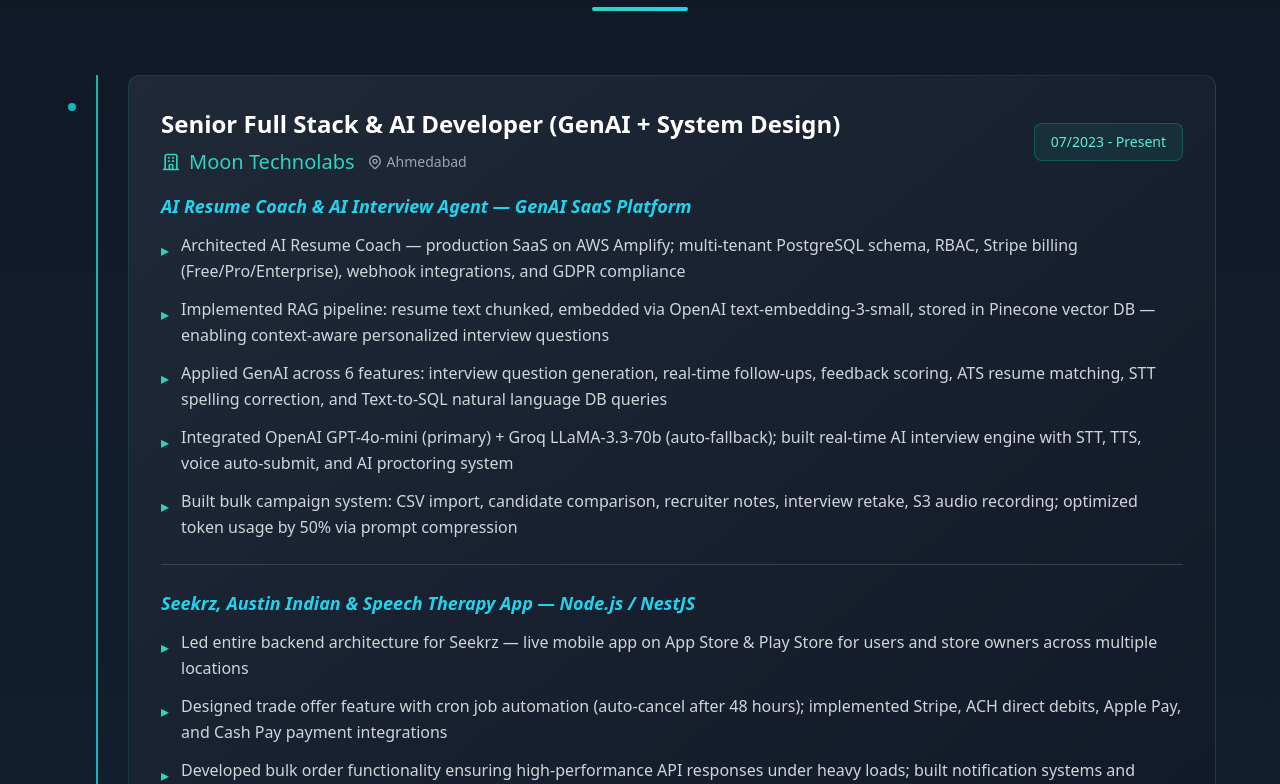
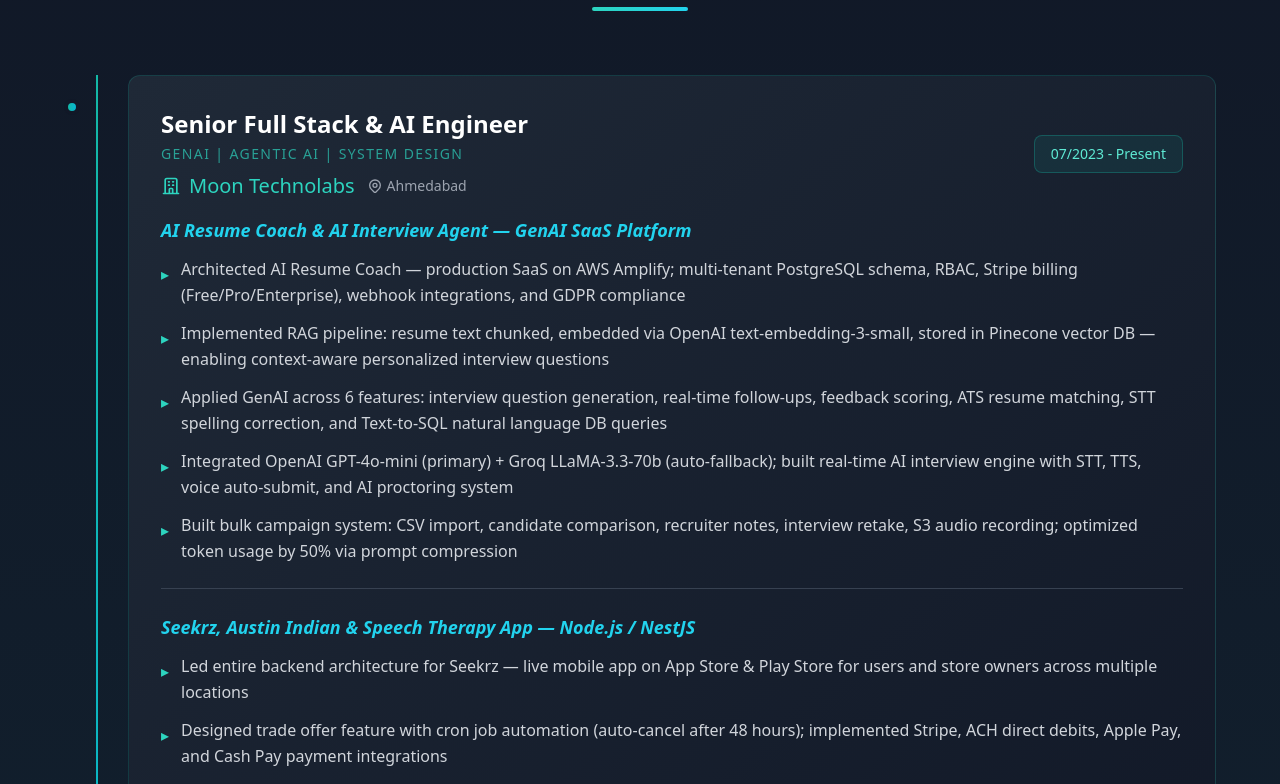
Before and after one commit to sachin-11/portfolio-app, a React (Vite) app: page / in a window 1280 px wide. Shown: the part 3076-3860 px from the top of the page. Built offline with nearby package versions, Linux system fonts and the light colour scheme.

Commit message:
fixed title issue

```diff
--- a/src/components/Experience.jsx
+++ b/src/components/Experience.jsx
@@ -8,7 +8,8 @@
     {
       company: "Moon Technolabs",
       location: "Ahmedabad",
-      position: "Senior Full Stack & AI Developer (GenAI + System Design)",
+      position: "Senior Full Stack & AI Engineer",
+      positionSubtitle: "GenAI | Agentic AI | System Design",
       period: "07/2023 - Present",
       projects: [
         {
@@ -154,9 +155,14 @@
                 <div className="md:ml-16 bg-gradient-to-br from-gray-800 to-gray-900 rounded-xl p-6 md:p-8 hover:from-gray-700 hover:to-gray-800 transition-all duration-300 border border-teal-500/20 hover:border-teal-500/40 hover:shadow-xl hover:shadow-teal-500/10 group">
                   <div className="flex flex-col md:flex-row md:items-center md:justify-between mb-4">
                     <div>
-                      <h3 className="text-2xl font-semibold text-white mb-2 group-hover:text-teal-400 transition-colors">
+                      <h3 className="text-2xl font-semibold text-white mb-1 group-hover:text-teal-400 transition-colors">
                         {exp.position}
                       </h3>
+                      {exp.positionSubtitle && (
+                        <p className="text-sm font-medium text-teal-400/70 tracking-widest uppercase mb-2">
+                          {exp.positionSubtitle}
+                        </p>
+                      )}
                       <div className="flex items-center gap-3 flex-wrap">
                         <p className="text-xl text-teal-400 font-medium flex items-center gap-2">
                           <svg className="w-5 h-5" fill="none" stroke="currentColor" viewBox="0 0 24 24">
```
